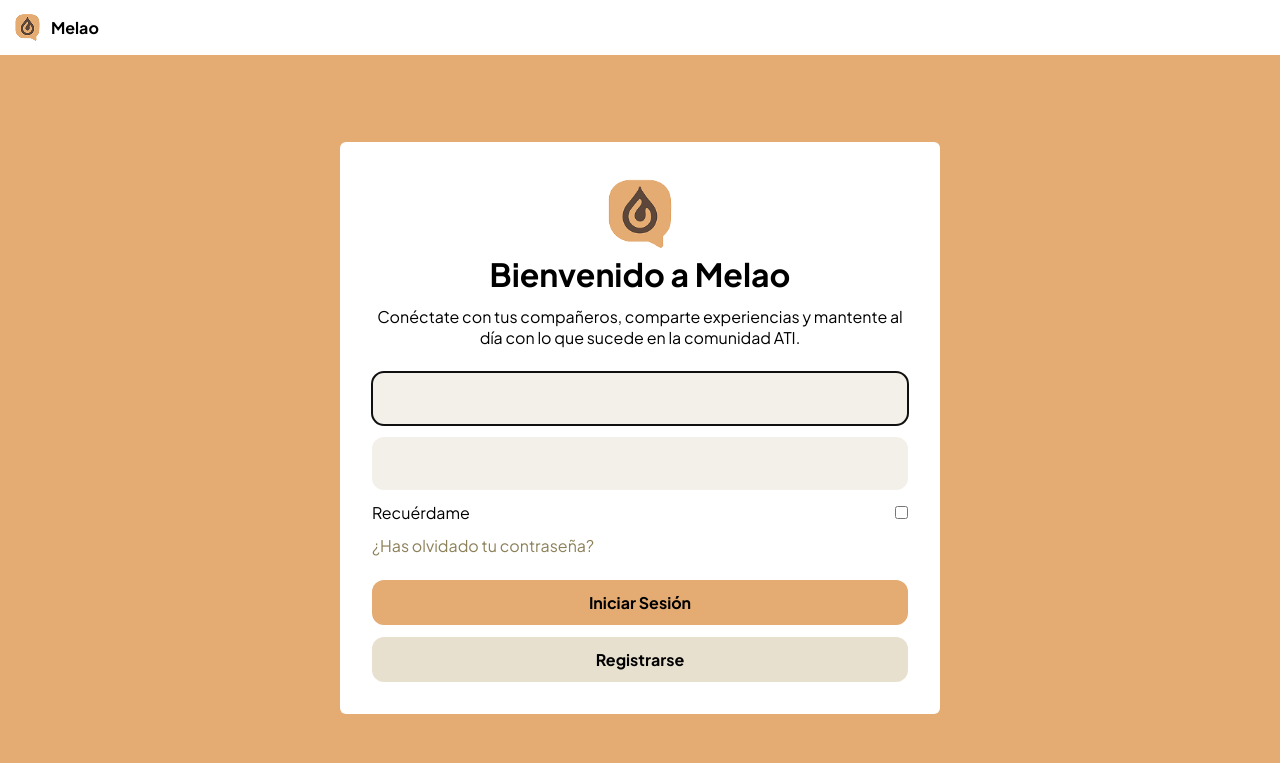
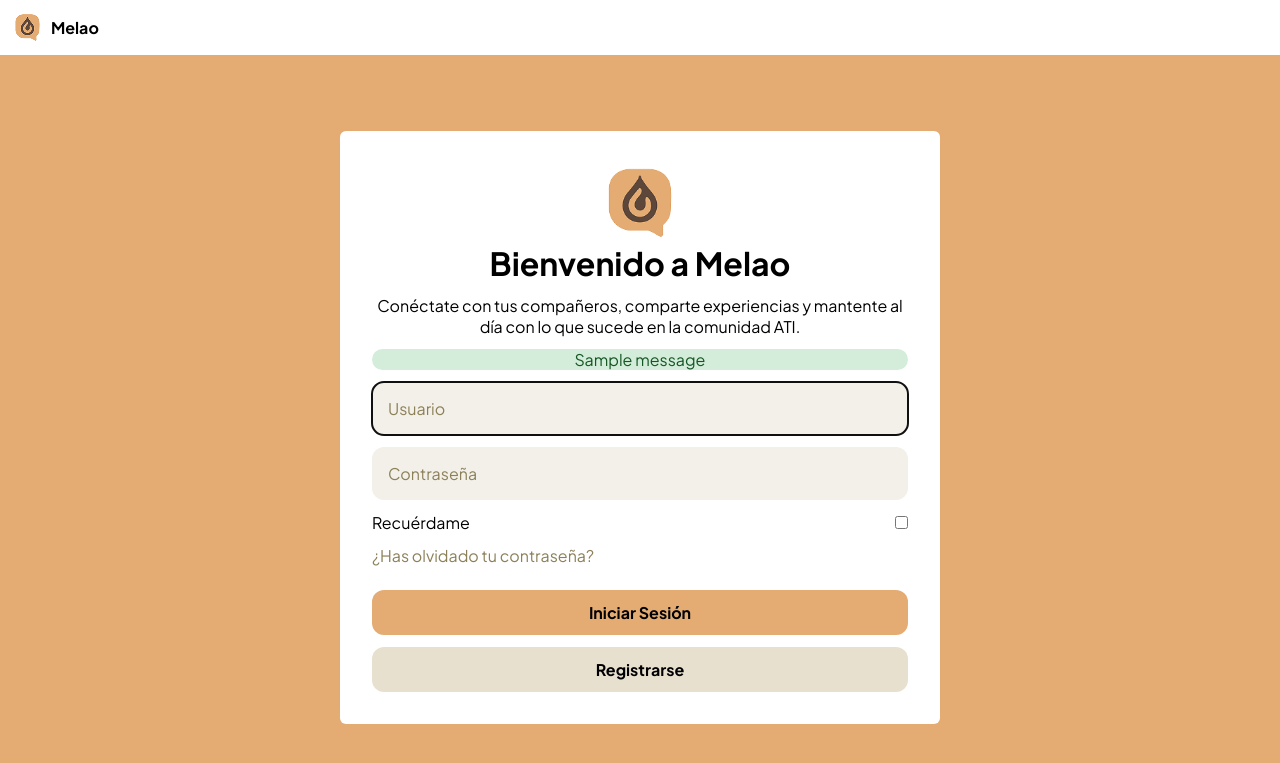
Before and after one commit to MiguelCiav/Melao, a Django app: page / in a window 1280 px wide. Shown: the top 763 px of the page. Run offline with Django 4.2, Linux system fonts and the light colour scheme; tables that the repository leaves empty hold one stand-in row (values such as "Sample post"); one stand-in notice (Sample message) is shown; some libraries are stand-ins or nearby versions.

Commit message:
implementados mensajes de error y exito en plantillas welcome y signupview

```diff
--- a/melaoapp/templates/melaoapp/welcome.html
+++ b/melaoapp/templates/melaoapp/welcome.html
@@ -38,17 +38,27 @@
         Conéctate con tus compañeros, comparte experiencias y mantente al día con lo que sucede en la comunidad ATI.
     </p>
 
+    {% if messages %}
+        <div>
+            {% for message in messages %}
+                <div class="alert-{{ message.tags }}">
+                    {{ message }}
+                </div>
+            {% endfor %}
+        </div>
+    {% endif %}
+
     <!-- Campo usuario -->
     {% if form.username.errors %}
         <div class="form-error">{{ form.username.errors }}</div>
     {% endif %}
-    {{ form.username|add_class:"input-field" }}
+    {{ form.username|add_class:"input-field"|attr:"placeholder:Usuario"}}
 
     <!-- Campo contraseña -->
     {% if form.password.errors %}
         <div class="form-error">{{ form.password.errors }}</div>
     {% endif %}
-    {{ form.password|add_class:"input-field" }}
+    {{ form.password|add_class:"input-field"|attr:"placeholder:Contraseña"}}
 
     <div class="remember-me">
         <label for="remember-me">Recuérdame</label>
--- a/melaoapp/views.py
+++ b/melaoapp/views.py
@@ -8,6 +8,7 @@ from .models import Is_friend_of, Post, Student, Notification
 from django.http import JsonResponse
 from django.utils import timezone
 from datetime import date
+from django.contrib import messages
 
 def sign_up_view(request):
     return render(request, 'melaoapp/signUpView.html', {'form': form})
@@ -134,7 +135,11 @@ def sign_up_view(request):
         form = CustomUserCreationForm(request.POST)
         if form.is_valid():
             form.save()
+            messages.success(request, '¡Registro exitoso! Ahora puedes iniciar sesión.')
             return redirect('melaoapp:welcome')
+        else:
+            messages.error(request,"Hubo un error en el formulario. Revisa los campos marcados")
+            return render(request, 'melaoapp/signUpView.html', {'form': form})
     else:
         form = CustomUserCreationForm()
 
@@ -147,6 +152,9 @@ def welcome(request):
             user = form.get_user()
             login(request, user)
             return redirect('melaoapp:home')
+        else:
+            messages.error(request,"Usuario y contraseña invalidos")
+            return render(request, 'melaoapp/welcome.html', {'form': form})
     else:
         form = AuthenticationForm()
 
--- a/static/melaoapp/css/base.css
+++ b/static/melaoapp/css/base.css
@@ -130,3 +130,27 @@ body.dark-mode .nav-list a{
 body.dark-mode .desktop-navbar {
   border-bottom: 1px solid rgba(255, 255, 255, 0.3);
 }
+
+.alert-success{
+    color:#155724;
+    background-color:#d4edda;
+    border-color:#c3e6cb;
+    text-align: center;
+    border-radius: 12px;
+}
+
+.alert-error{
+    color:#721c24;
+    background-color:#f8d7da;
+    border-color:#f5c6cb;
+    text-align: center;
+    border-radius: 12px;
+}
+
+.alert-info{
+    color:#0c5460;
+    background-color:#d1ecf1;
+    border-color:#bee5eb;
+    text-align: center;
+    border-radius: 12px;
+}
```
Also changed, not shown: melaoapp/templates/melaoapp/signUpView.html (+30 -0 lines), db_data/db.sqlite3.
